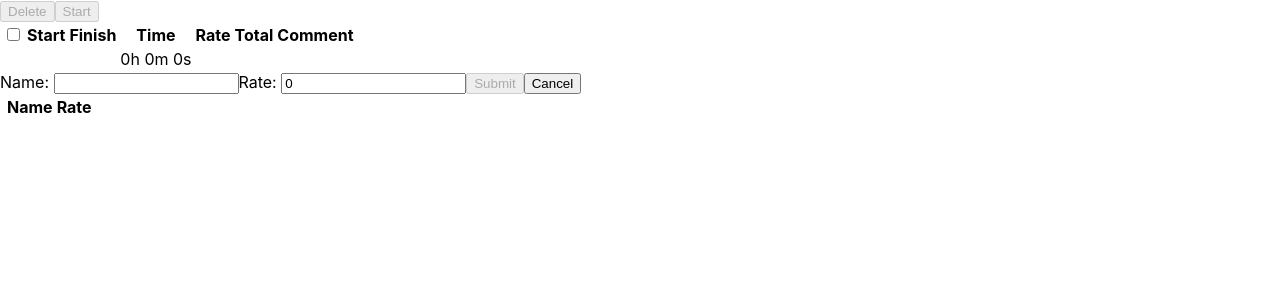
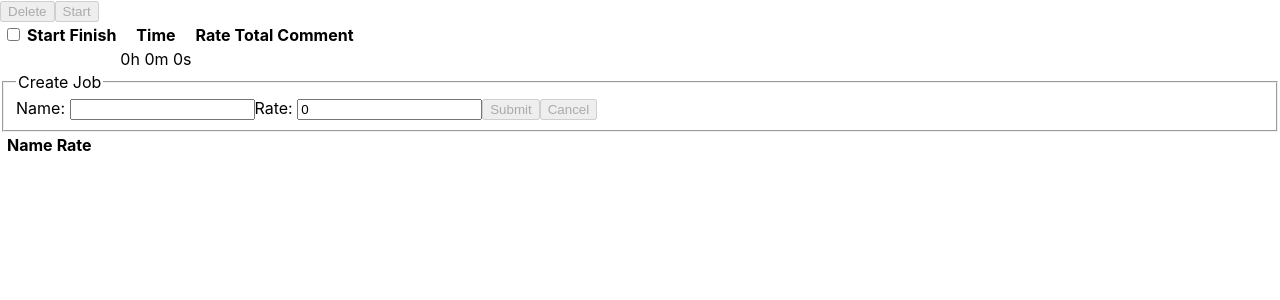
Before and after one commit to vinhanguyen/timesheet, a React (Create React App) app: page / in a window 1280 px wide. Shown: the top 300 px of the page. Built offline with nearby package versions, Linux system fonts and the light colour scheme.

Commit message:
Wrap job form in fieldset and add disabled attribute to cancel button

```diff
--- a/src/job-form.tsx
+++ b/src/job-form.tsx
@@ -18,7 +18,9 @@ export default function JobForm({onSubmit = (job: Job) => console.log(job)}: any
   }
 
   return (
-    <div>
+    <fieldset>
+      <legend>Create Job</legend>
+
       <label htmlFor="name">Name: </label>
       <input id="name" value={name} onChange={e => setName(e.target.value)} />
 
@@ -26,7 +28,7 @@ export default function JobForm({onSubmit = (job: Job) => console.log(job)}: any
       <input id="rate" type="number" min="0" value={rate} onChange={e => setRate(Number(e.target.value))} />
 
       <button onClick={handleSubmit} disabled={!valid}>Submit</button>
-      <button onClick={reset}>Cancel</button>
-    </div>
+      <button onClick={reset} disabled={name === '' && rate === 0}>Cancel</button>
+    </fieldset>
   );
 }
```
